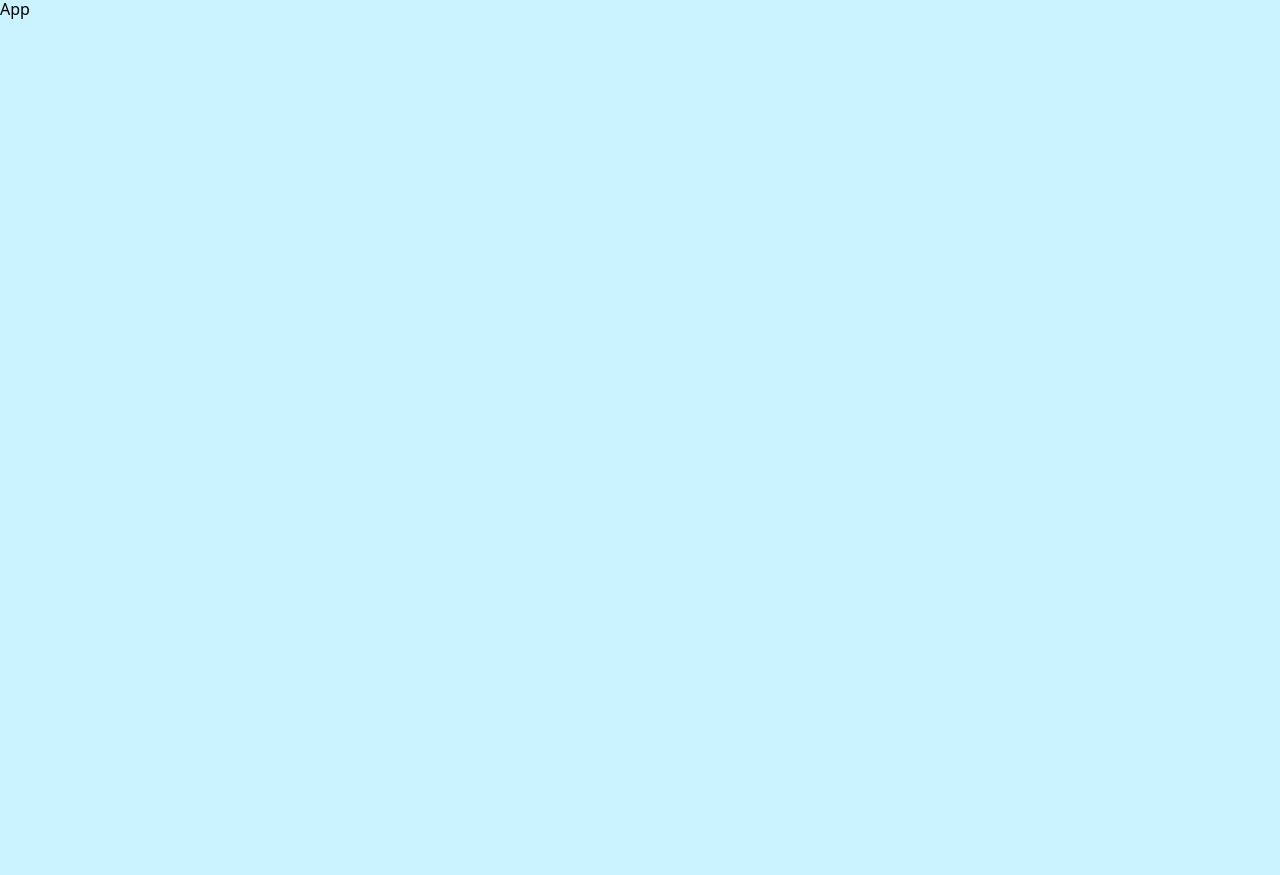
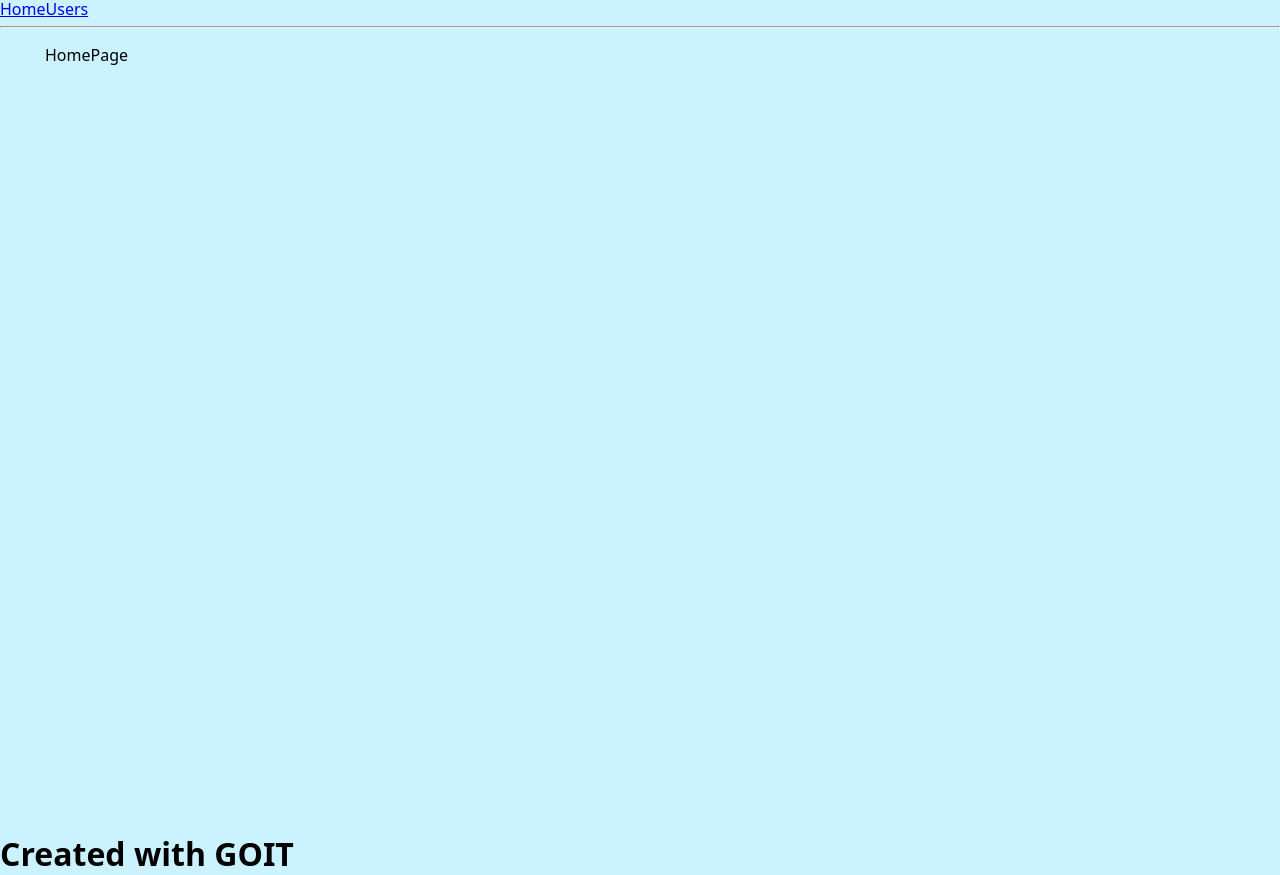
Before and after one commit to Redddeve/practice-58, a React (Create React App) app: page / in a window 1280 px wide. Before the commit the page ends 800 px from the top, so only its background shows below. Built offline with nearby package versions, Linux system fonts and the light colour scheme.

Commit message:
delete with hook

```diff
--- a/package.json
+++ b/package.json
@@ -11,6 +11,7 @@
     "nanoid": "^4.0.2",
     "react": "^18.2.0",
     "react-dom": "^18.2.0",
+    "react-router-dom": "^6.16.0",
     "react-scripts": "5.0.1",
     "styled-components": "^6.0.7",
     "web-vitals": "^2.1.4"
--- a/src/App.jsx
+++ b/src/App.jsx
@@ -1,5 +1,19 @@
 import React from 'react'
+import { Route, Routes } from 'react-router-dom'
+import HomePage from './pages/HomePage'
+import Users from './pages/Users'
+import PageNotFound from './pages/PageNotFound'
+import Layout from './components/Layout'
+// 1. Створити роути, лейаут, додати заглушку - Віталій
 
 export const App = () => {
-	return <div>App</div>
+	return (
+		<Routes>
+			<Route path='/' element={<Layout />}>
+				<Route index element={<HomePage />} />
+				<Route path='users' element={<Users />} />
+				<Route path='*' element={<PageNotFound />} />
+			</Route>
+		</Routes>
+	)
 }
--- /dev/null
+++ b/src/components/Layout.jsx
@@ -0,0 +1,32 @@
+import React from 'react'
+import { NavLink, Outlet } from 'react-router-dom'
+import styled from 'styled-components'
+
+const Layout = () => {
+	return (
+		<>
+			<nav>
+				<ul>
+					<li>
+						<NavLink to='/'>Home</NavLink>
+						<NavLink to='/users'>Users</NavLink>
+					</li>
+				</ul>
+			</nav>
+			<hr />
+			<OtletWrapper>
+				<Outlet />
+			</OtletWrapper>
+			<footer>
+				<h1>Created with GOIT</h1>
+			</footer>
+		</>
+	)
+}
+
+const OtletWrapper = styled.div`
+	min-height: 100vh;
+	padding: 10px 45px;
+`
+
+export default Layout
--- /dev/null
+++ b/src/hooks/useHttp.jsx
@@ -0,0 +1,12 @@
+import { useEffect, useState } from 'react'
+
+export const useHttp = (fn, params) => {
+	const [data, setData] = useState([])
+
+	useEffect(() => {
+		fn(params).then(data => setData(data))
+	}, [fn, params])
+
+	// return [data, setData]
+	return { data, setData }
+}
--- a/src/index.js
+++ b/src/index.js
@@ -5,11 +5,14 @@ import 'modern-normalize'
 import { ThemeProvider } from 'styled-components'
 import { theme } from './styles/theme'
 import { Global } from './styles/Global'
+import { BrowserRouter } from 'react-router-dom'
 
 const root = ReactDOM.createRoot(document.getElementById('root'))
 root.render(
 	<ThemeProvider theme={theme}>
-		<App />
+		<BrowserRouter>
+			<App />
+		</BrowserRouter>
 		<Global />
 	</ThemeProvider>
 )
--- /dev/null
+++ b/src/pages/HomePage.jsx
@@ -0,0 +1,7 @@
+import React from 'react'
+
+const HomePage = () => {
+	return <div>HomePage</div>
+}
+
+export default HomePage
--- /dev/null
+++ b/src/pages/PageNotFound.jsx
@@ -0,0 +1,7 @@
+import React from 'react'
+
+const PageNotFound = () => {
+	return <div>PageNotFound</div>
+}
+
+export default PageNotFound
--- /dev/null
+++ b/src/pages/Users.jsx
@@ -0,0 +1,26 @@
+import React, { useEffect, useState } from 'react'
+import { fetchAllUsers } from '../services/api'
+import { Link } from 'react-router-dom'
+import { useHttp } from '../hooks/useHttp'
+
+const Users = () => {
+	const { data: users, setData } = useHttp(fetchAllUsers)
+
+	const del = id => {
+		setData(users.filter(item => item.id !== id))
+	}
+	return (
+		<ol>
+			{users.map(user => (
+				<li key={user.id}>
+					<button onClick={() => del(user.id)}>DELTE</button>
+					<Link to={user.id.toString()}>
+						{user.firstName} {user.lastName}
+					</Link>
+				</li>
+			))}
+		</ol>
+	)
+}
+
+export default Users
--- /dev/null
+++ b/src/services/api.js
@@ -0,0 +1,8 @@
+// 'https://dummyjson.com/users'
+
+import axios from 'axios'
+
+export const fetchAllUsers = async () => {
+	const { data } = await axios.get('https://dummyjson.com/users')
+	return data.users
+}
```
Also changed, not shown: 1 other file (tests, documents, lock files or other folders).
